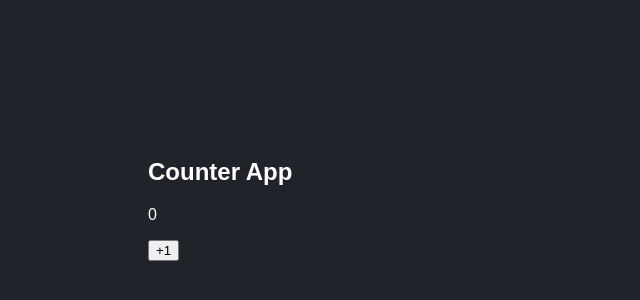
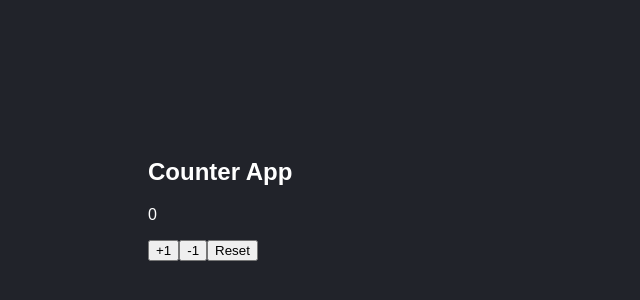
Before and after one commit to KevinAndresOrtiz/react_training, a React (Vite) app in the folder counter-app/: page / in a window 1280 px wide. Shown: the part 10-310 px from the top of the page, without its empty margins (0-640 px from the left). Built offline with nearby package versions, Linux system fonts and the light colour scheme.

Commit message:
RT-40 done handleSubstract and handleReset

```diff
--- a/counter-app/src/CounterApp.jsx
+++ b/counter-app/src/CounterApp.jsx
@@ -5,7 +5,15 @@ import { useState } from "react";
 export const CounterApp = ({ counter }) => {
     const [ counterValue, setCounterValue ] = useState(counter);
     const handleAdd = ()=> {
-        setCounterValue(counterValue + 1)
+        setCounterValue(counterValue + 1);
+    }
+
+    const handleDecrease = () => {
+        setCounterValue(counterValue - 1);
+    }
+
+    const handleReset = () => {
+        setCounterValue(counter);
     }
 
     return(
@@ -14,6 +22,12 @@ export const CounterApp = ({ counter }) => {
         <p>{ counterValue }</p>
         <button onClick={ handleAdd }>
             +1
+        </button>
+        <button onClick={ handleDecrease }>
+            -1
+        </button>
+        <button onClick={ handleReset }>
+            Reset
         </button>
         </>
     )
```
